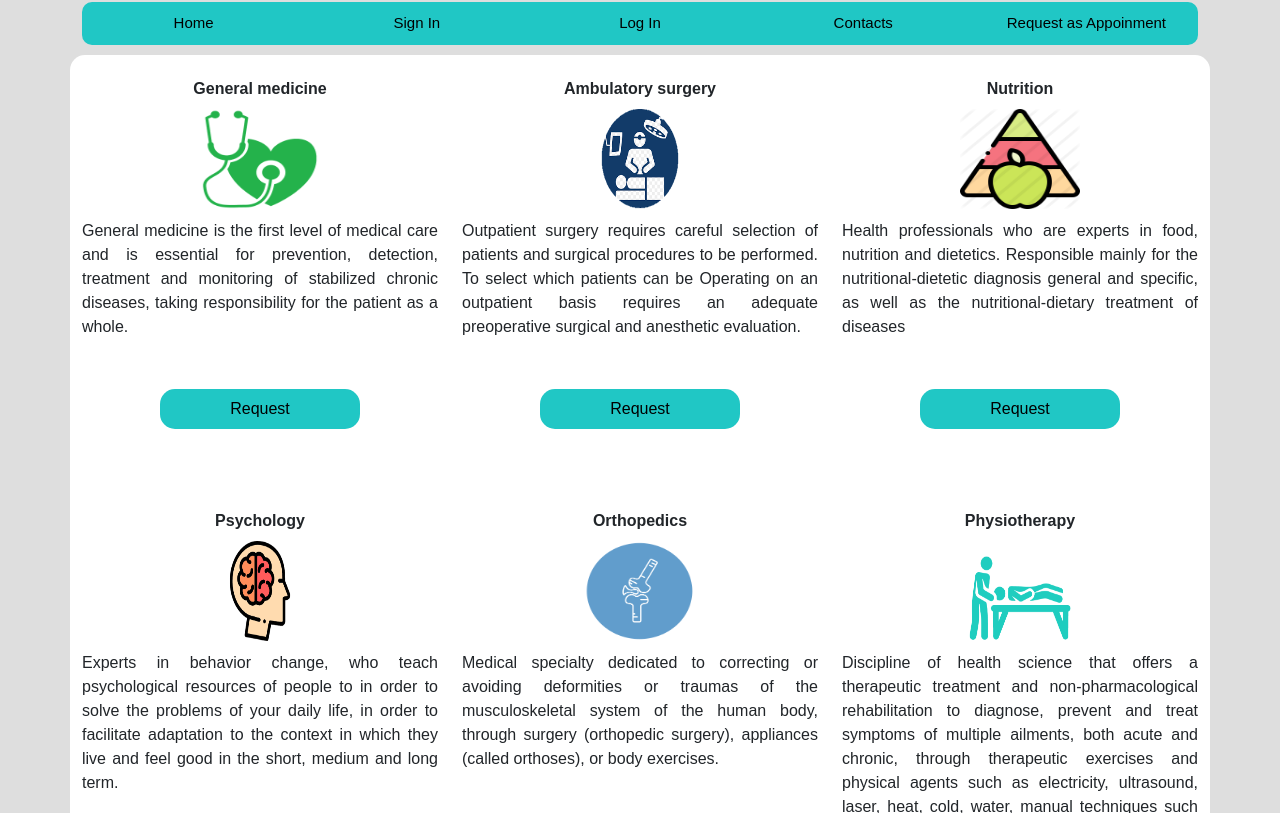
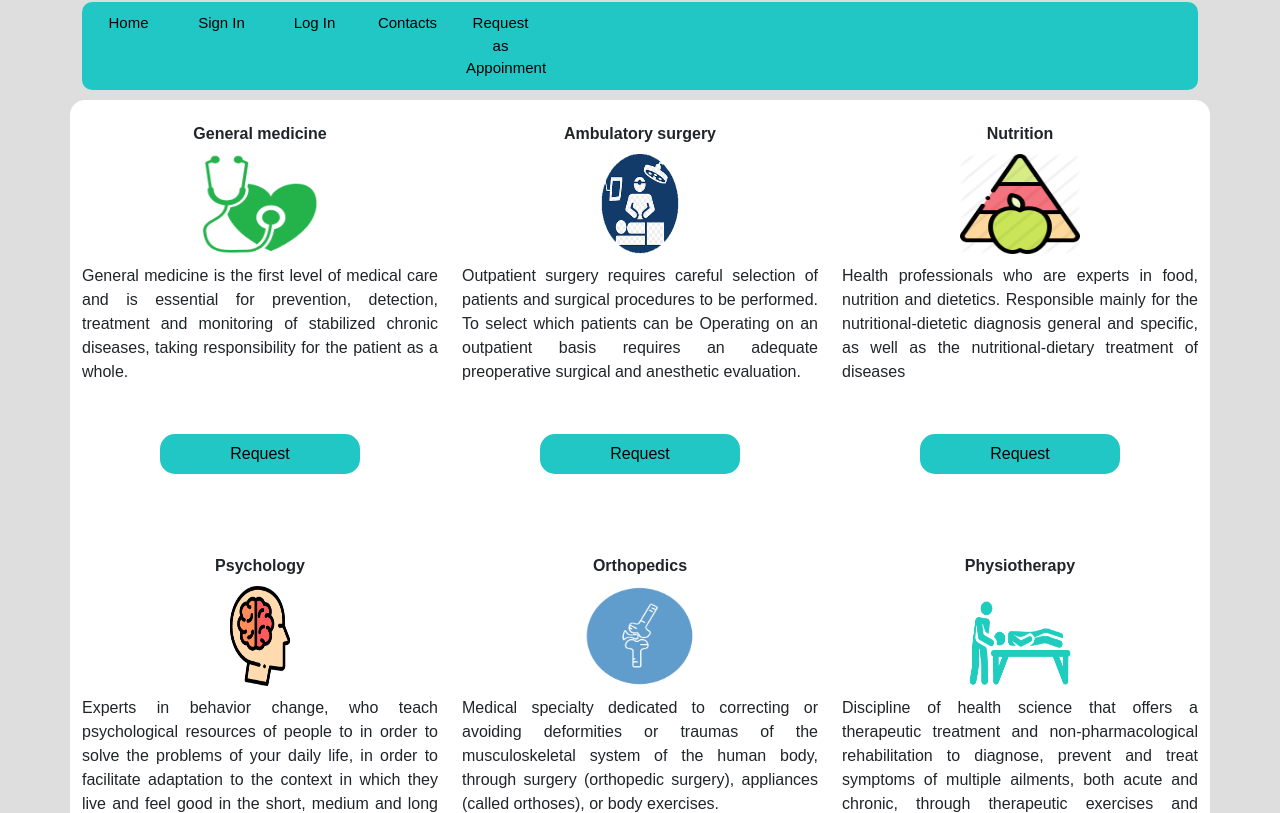
Before and after one commit to Mar0to/KickAssDani.github, a plain HTML site: page en/home.html in a window 1280 px wide. Shown: the part 123-936 px from the top of the page. Drawn offline with nearby package versions, Linux system fonts and the light colour scheme; some packages are replaced by stand-ins of ours; a script that the page names is missing.

Commit message:
Update home.html

```diff
--- a/en/home.html
+++ b/en/home.html
@@ -21,11 +21,11 @@
         </section>
         <nav id="menu">
             <ul class="row">
-                <li class="col"><a href="home.html">Home</a></li>
-                <li class="col"><a href="Registration.html">Sign In</a></li>
-                <li class="col"><a href="login.html">Log In</a></li>
-                <li class="col"><a>Contacts</a></li>
-                <li class="col"><a href="requestAppoinment.html">Request as Appoinment</a></li>
+                <li class="col-sm-1"><a href="home.html">Home</a></li>
+                <li class="col-sm-1"><a href="Registration.html">Sign In</a></li>
+                <li class="col-sm-1"><a href="login.html">Log In</a></li>
+                <li class="col-sm-1"><a>Contacts</a></li>
+                <li class="col-sm-1"><a href="requestAppoinment.html">Request as Appoinment</a></li>
             </ul>
         </nav>
     </header>
```
